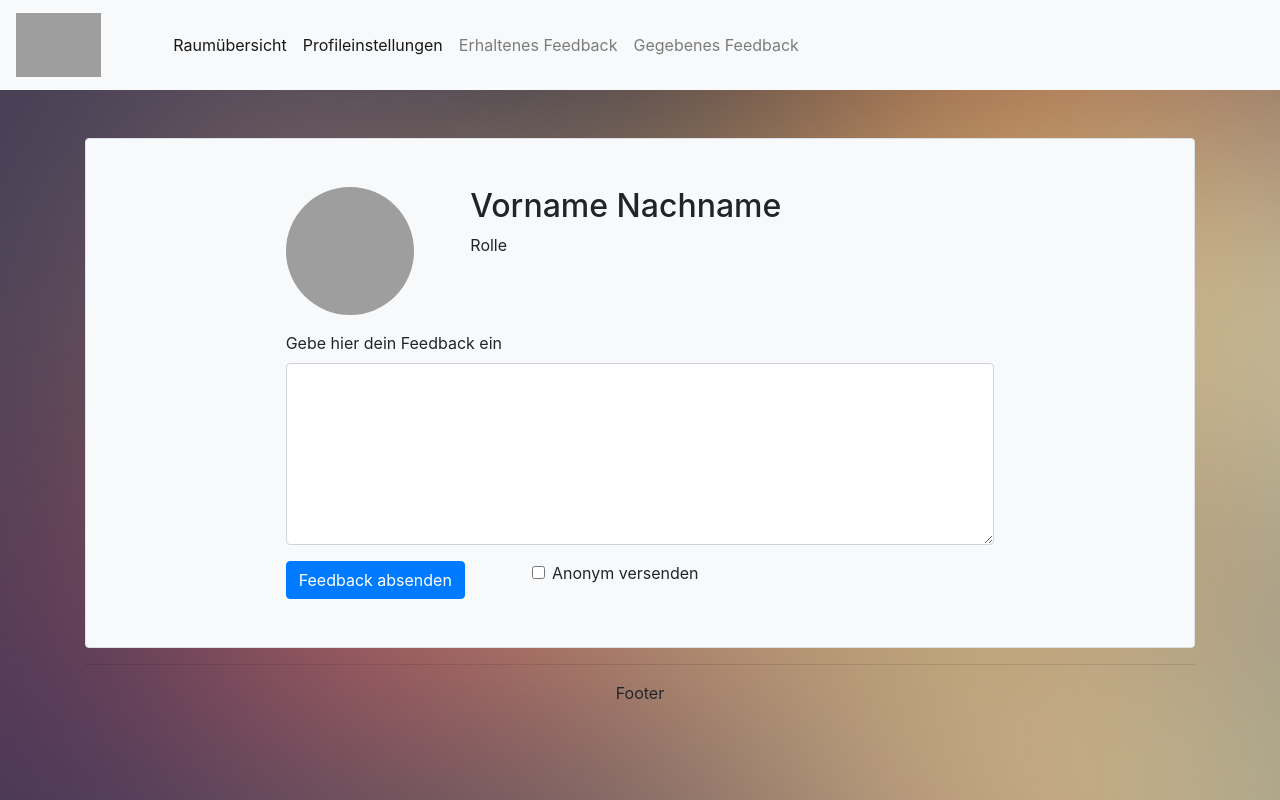
After one commit to fkressmann/feedi-io, a Flask app: template src/templates/give_feedback.html in a window 1280 px wide. The commit adds this page. Run offline with Flask 2, Linux system fonts and the light colour scheme; the template is opened without the code that fills it, so the values that code supplies are empty; parts of the project's set-up code (start-up, migrations or seed data) failed here and were passed over; some libraries are stand-ins or nearby versions; grey boxes are pictures that could not be loaded.

Commit message:
Added give feedback template

```diff
--- a/src/templates/base.html
+++ b/src/templates/base.html
@@ -19,7 +19,8 @@
 <body>
     <nav class="navbar navbar-expand-sm navbar-light sticky-top bg-light">
         <a class="navbar-brand" href="#">
-            <img class="mr-5" src="/static/img/logo_dualer.png" height="64px" alt="">Room Name Placeholder
+            <img class="mr-5" src="/static/img/logo_dualer.png" height="64px" alt="">
+            <div class="collapse">Room Name Placeholder</div>
         </a>
         <button class="navbar-toggler" type="button" data-toggle="collapse" data-target="#navbarNav"
                 aria-controls="navbarNav" aria-expanded="false" aria-label="Toggle navigation">
--- /dev/null
+++ b/src/templates/give_feedback.html
@@ -0,0 +1,53 @@
+{% extends "base.html" %}
+
+{% block title %}Feedback geben{% endblock %}
+
+{% block content %}
+<div class="container">
+    <div class="row mt-5"></div>
+    <div class="row">
+        <div class="col-sm-12 col-lg-12 bg-light border rounded">
+            <div class="row mt-5 justify-content-md-center">
+                <div class="col-sm-6 col-lg-2">
+                    <img src="../static/img/profil_test.jpg" class="profil-image">
+                </div>
+                <div class="col-sm-6 col-lg-6">
+                    <div class="row">
+                        <div class="col-sm-12 col-lg-12">
+                            <h2>Vorname Nachname</h2>
+                        </div>
+                        <div class="col-sm-12 col-lg-12">Rolle</div>
+                    </div>
+                </div>
+            </div>
+
+            <div class="row mt-3 justify-content-md-center">
+                <div class="col-sm-12 col-lg-8">
+                    <form>
+                        <div class="form-group">
+                            <label for="feedback_message">Gebe hier dein Feedback ein</label>
+                            <textarea name="feedback_message" class="form-control" id="feedback_message"
+                                rows="7"></textarea>
+                        </div>
+                        <div class="row justify-content-start">
+                            <div class="col-4">
+                                <button type="submit" class="btn btn-primary">Feedback absenden</button>
+                            </div>
+                            <div class="col-4">
+                                <div class="form-check">
+                                    <input name="send_anonymously" class="form-check-input" type="checkbox" value=""
+                                        id="send_anonymously">
+                                    <label class="form-check-label" for="send_anonymously">
+                                        Anonym versenden
+                                    </label>
+                                </div>
+                            </div>
+                        </div>
+                    </form>
+                </div>
+            </div>
+            <div class="row mt-5"></div>
+        </div>
+    </div>
+</div>
+{% endblock %}
```
